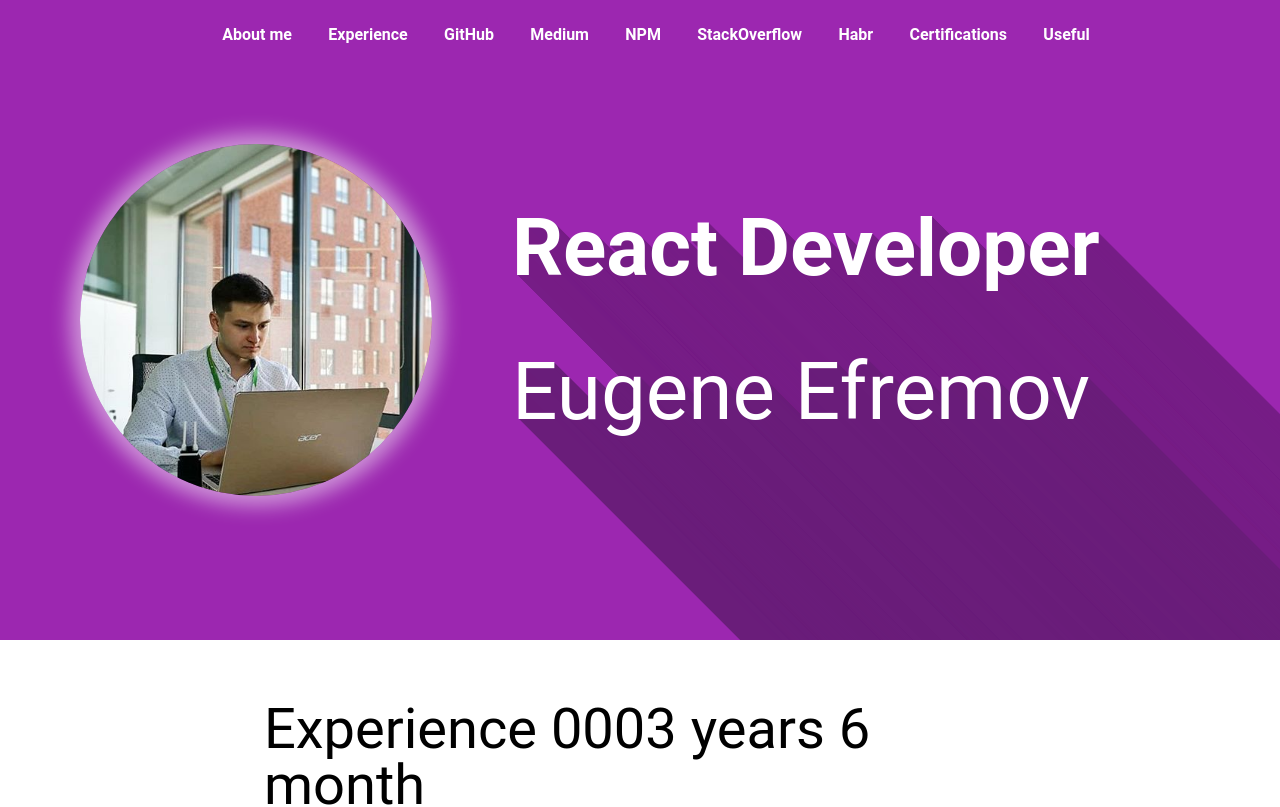
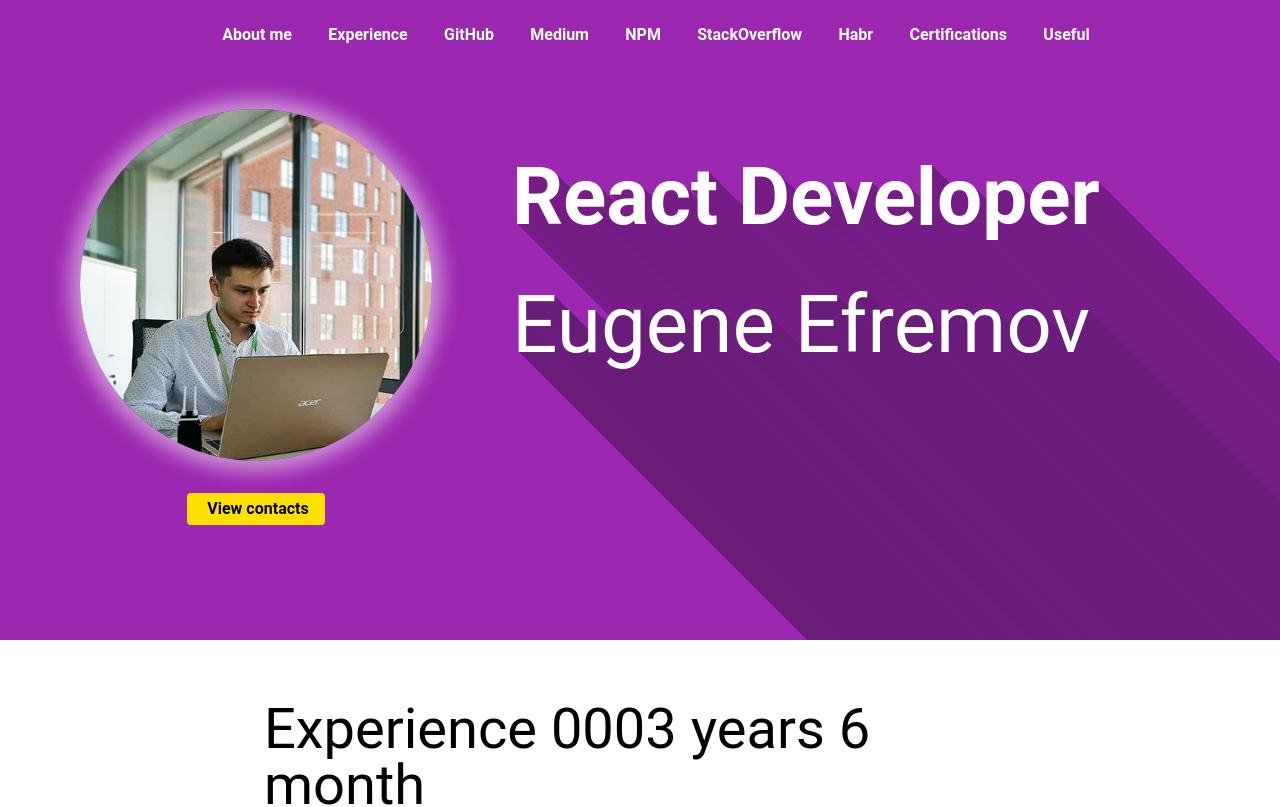
Before and after one commit to it-efrem/it-efrem.com, a Next.js app: page /index in a window 1280 px wide. Shown: the top 807 px of the page. Built offline with nearby package versions, Linux system fonts and the light colour scheme; no server answers.

Commit message:
Button view contacts

```diff
--- a/helpers/contacts.js
+++ b/helpers/contacts.js
@@ -1,5 +1,5 @@
-const phone = ["+", "7", " ", "(", "9", "0", "9", ")", " ", "9", "0", "2", "-", "9", "0", "-", "8", "0"];
-const email = ["h", "e", "l", "l", "o", "@", "i", "t", "-", "e", "f", "r", "e", "m", ".", "c", "o", "m"];
+const phone = ["+", "7", " ", "9", "0", "9", " ", "9", "0", "2", "-", "9", "0", "-", "8", "0"];
+const email = ["h", "i", "@", "i", "t", "-", "e", "f", "r", "e", "m", ".", "c", "o", "m"];
 
 export const contacts = {
     get getPhone() {
--- a/pages/index/index.js
+++ b/pages/index/index.js
@@ -22,6 +22,32 @@ export default function IndexPage() {
                     <div className="main_layout">
                         <div>
                             <div className="myPhoto"/>
+                            <div className="myContacts">
+                                {
+                                    //ToDo: Create Component Button
+                                    !contactsIsVisible ?
+                                        <div className='clickContacts'>
+                                            <div className='btn' onClick={() => setContactsIsVisible(true)}>
+                                                <i className="far fa-envelope"/>
+                                                &nbsp;
+                                                <span>View contacts</span>
+                                            </div>
+                                        </div>
+                                        :
+                                        <div className='myContacts_data'>
+                                            <div className='myContacts_row'>
+                                                <i className="fas fa-mobile-alt"/>
+                                                &nbsp;
+                                                <span>{contacts.getPhone}</span>
+                                            </div>
+                                            <div className='myContacts_row'>
+                                                <i className="far fa-envelope"/>
+                                                &nbsp;
+                                                <span>{contacts.getEmail}</span>
+                                            </div>
+                                        </div>
+                                }
+                            </div>
                         </div>
                         <div className='main_layout_right'>
                             <span className="mySpeciality">React Developer</span>
--- a/pages/index/style.scss
+++ b/pages/index/style.scss
@@ -1,4 +1,20 @@
 @import "../variables";
+
+.btn {
+  cursor: pointer;
+  padding: 0.5em 1em;
+  border-radius: 0.25em;
+  font-weight: bold;
+  transition: 0.25s;
+  background: #fce100;
+  color: black;
+
+  &:hover {
+    background: #f7630c;
+    color: black;
+    transition: 0.25s;
+  }
+}
 
 .IndexPage {
   display: flex;
@@ -93,18 +109,36 @@
   }
 
   .myContacts {
-    position: absolute;
-    bottom: 0;
-    right: 2em;
     display: flex;
-    flex-direction: row;
+    flex-direction: column;
     align-items: center;
     height: 2.4em;
     min-height: 2.4em;
+    margin-top: 2em;
+    color: #fce100;
+    font-weight: bold;
 
-    > div {
+    &_row {
       min-width: 4em;
-      line-height: 1.2em;
+      line-height: 1.4em;
+
+      i {
+        min-width: 1.5em;
+        display: inline-block;
+        text-align: center;
+      }
+    }
+
+    &_data {
+      .fas, .far {
+        color: #f7af0c;
+      }
+    }
+
+    .clickContacts {
+      width: 100%;
+      display: flex;
+      justify-content: center;
     }
   }
 
```
